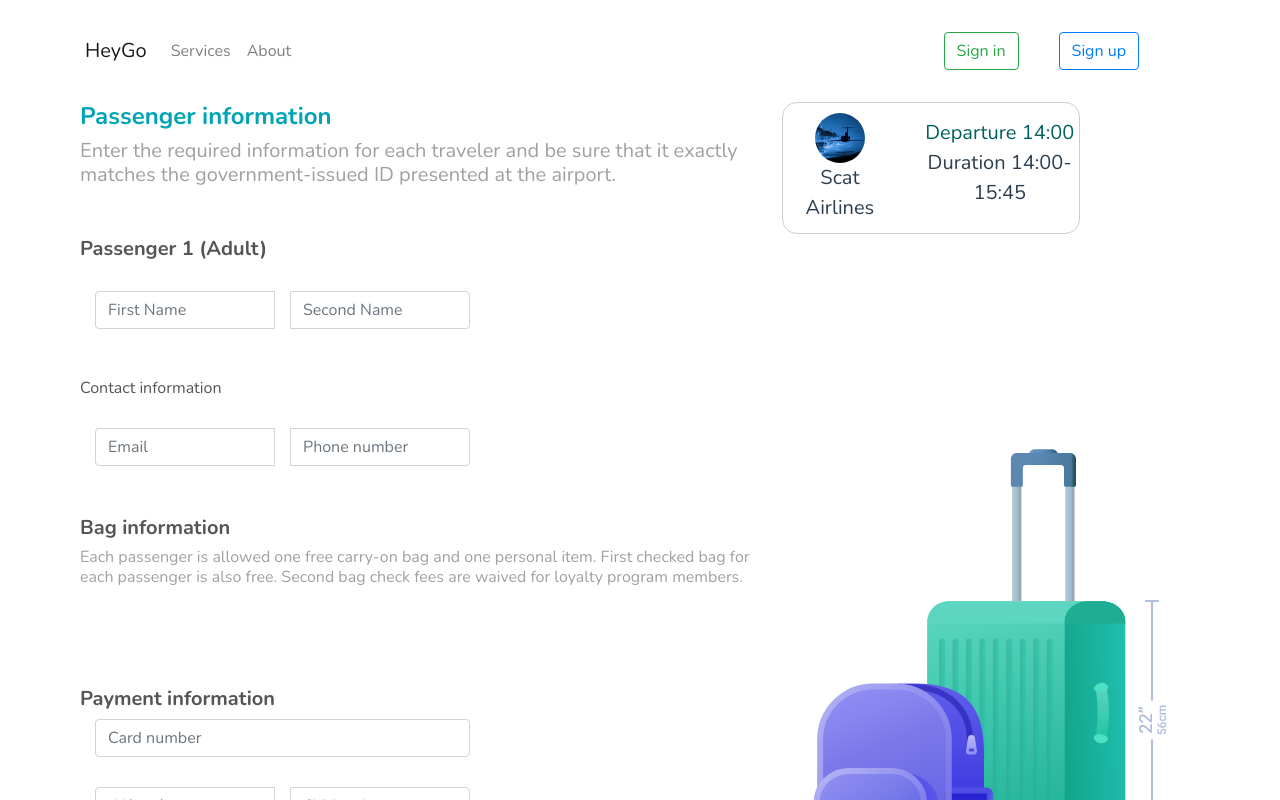
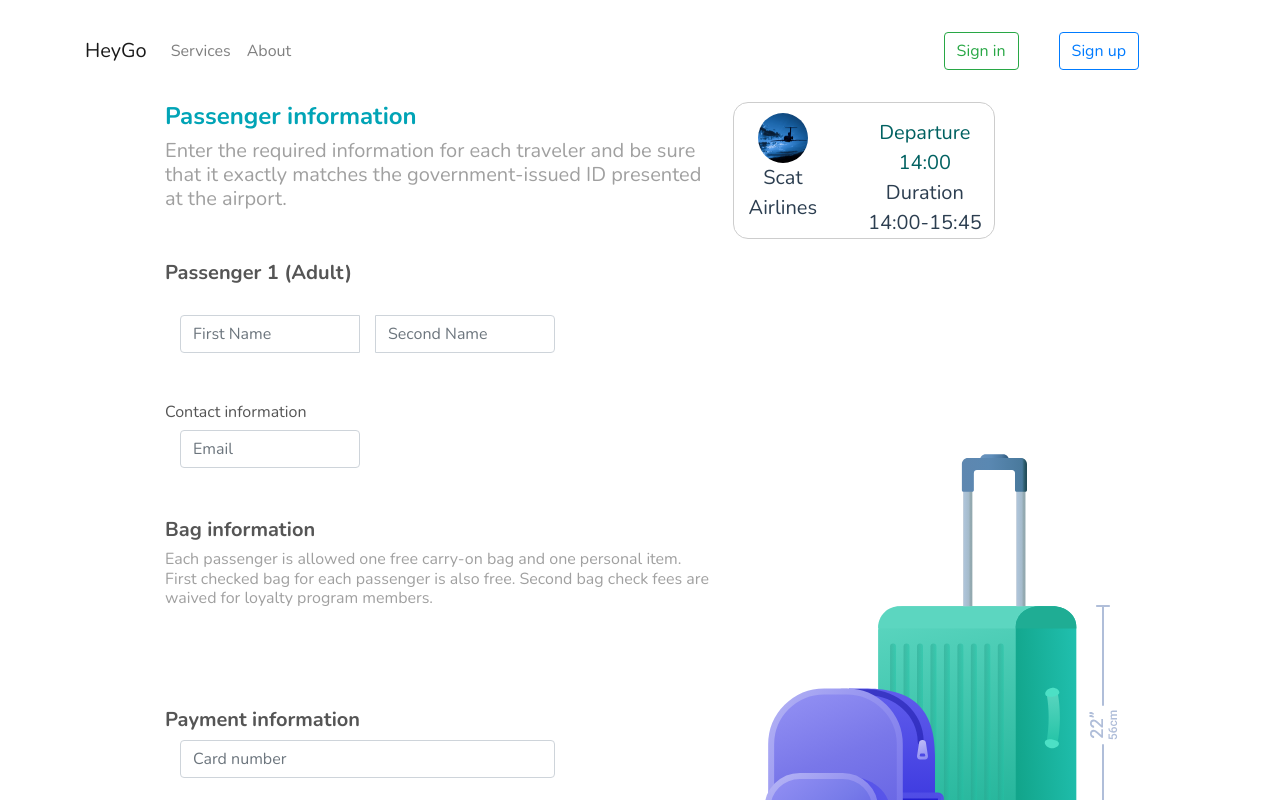
Before and after one commit to HeyGo-Project/HeyGo-Frontend, a Vue app: page /checkout in a window 1280 px wide. Shown: the top 800 px of the page. Built offline with nearby package versions, Linux system fonts and the light colour scheme; no server answers.

Commit message:
Checkout

```diff
--- a/src/views/Checkout.vue
+++ b/src/views/Checkout.vue
@@ -1,5 +1,5 @@
 <template>
-  <div class="main">
+  <div class="main container" >
     <div class="checkout-form">
       <h4 style="
       color: #01a4b6;
@@ -46,18 +46,11 @@
           Contact information
         </h6>
 
-        <div class="input-group" style="margin-top: 30px">
-          <input class="form-control"
-                 placeholder="Email"
-                 style="max-width: 180px;margin-left: 15px;"
-                 type="text"
-          >
-          <input class="form-control"
-                 placeholder="Phone number"
-                 style="margin-left: 15px; max-width: 180px;"
-                 type="text"
-          >
-        </div>
+        <input class="form-control"
+               placeholder="Email"
+               style="max-width: 180px;margin-left: 15px;"
+               type="text"
+        >
 
         <h5 style="
             color: #555555;
@@ -102,9 +95,7 @@
                    type="text"
             >
           </div>
-
         </div>
-
       </div>
 
 
@@ -159,18 +150,18 @@ export default {
   margin-top: 8%;
   /*grid params*/
   display: grid;
-  grid-template-columns: repeat(5, 1fr);
+  grid-template-columns: repeat(7, 1fr);
   grid-gap: 1.5rem;
   grid-auto-rows: minmax(100px, auto);
 }
 
 .checkout-form {
-  grid-column: 1/4;
+  grid-column: 1/5;
   margin-left: 80px;
 }
 
 .right-side {
-  grid-column: 4/6;
+  grid-column: 5/8;
   margin-right: 200px;
 }
 
```
